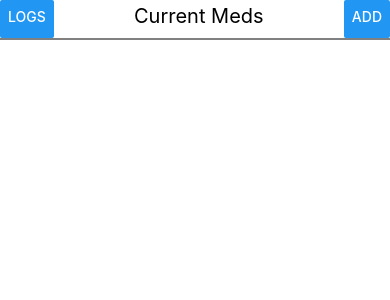
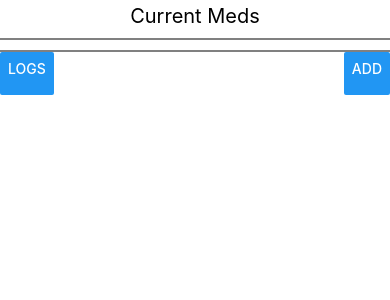
Before and after one commit to sthiessen98/med-tracker, a React Native app: screen / in a window 390 px wide. Shown: the top 300 px of the page. Built offline with nearby package versions, Linux system fonts and the light colour scheme.

Commit message:
Broke out repeated parts into header and footer components. Moved buttons to bottom for easier access

```diff
--- a/src/AddMed.tsx
+++ b/src/AddMed.tsx
@@ -3,6 +3,8 @@ import { Appearance, Button, SafeAreaView, Text, TextInput, View } from "react-n
 import uuid from 'react-native-uuid';
 import { currMedInstance } from "./App";
 import AsyncStorage from '@react-native-async-storage/async-storage';
+import ScreenHeader from "./Components/ScreenHeader";
+import ScreenFooter from "./Components/ScreenFooter";
 
 interface addMedProps {
   //  meds: currMedInstance[];
@@ -24,21 +26,13 @@ function AddMed({onBackPress}: addMedProps){
 
 
     return(
-        <SafeAreaView style={{flexDirection: 'column', alignItems: 'stretch'}}>
-             <View style={{ alignItems: 'stretch',  flexDirection: 'row', justifyContent: 'space-between', height: 40, marginBottom: 10, borderBottomColor: 'grey', borderBottomWidth: 2, borderStyle: 'solid' }}>
-                <View></View>
-                <View>
-                    <Text style={Styles.textStyle}>Add New Med</Text>
-                </View>
-                <View>
-                    <Button title="Back" onPress={()=>{
-                        onBackPress();
-                    }} />
-                </View>
-            </View>
-            <TextInput style={Styles.textInput} placeholder={'Name'} onChangeText={(value)=> setName(value)}/>
-            <TextInput style={Styles.textInput} placeholder={'Dosage (mg)'} onChangeText={(value)=> setDosage(parseInt(value))}/>
-            <Button title={'Submit'} onPress={async ()=>{
+        <View style={{height: '100%', width: '100%', flexDirection: 'column', justifyContent: 'space-between'}}>
+            <ScreenHeader title={'Add Med'}/>
+
+            <View>
+                <TextInput style={Styles.textInput} placeholder={'Name'} onChangeText={(value)=> setName(value)}/>
+                <TextInput style={Styles.textInput} placeholder={'Dosage (mg)'} onChangeText={(value)=> setDosage(parseInt(value))}/>
+                <Button title={'Submit'} onPress={async ()=>{
                 if(name !== null && dosage > 0){
                     const newMed: currMedInstance = {
                         id: uuid.v4().toString(),
@@ -49,7 +43,11 @@ function AddMed({onBackPress}: addMedProps){
                     onBackPress();
                 }
             }}/>
-        </SafeAreaView>
+            </View>
+            <View style={{flex: 1, justifyContent: 'flex-end'}}>
+                <ScreenFooter leftButtonTitle="Back" leftButtonPress={()=> onBackPress()}/>
+            </View>
+        </View>
     );
 }
 
--- /dev/null
+++ b/src/Components/ScreenFooter.tsx
@@ -0,0 +1,27 @@
+import { Button, View } from "react-native";
+
+interface IScreenFooterProps{
+    leftButtonTitle?: string;
+    leftButtonPress?: ()=> void;
+    rightButtonTitle?: string;
+    rightButtonPress?:()=> any;
+}
+
+function ScreenFooter({leftButtonTitle, leftButtonPress, rightButtonTitle, rightButtonPress}: IScreenFooterProps){
+    return (
+    <View style={{ alignItems: 'stretch',  flexDirection: 'row', justifyContent: 'space-between', height: 45, borderTopColor: 'grey', borderTopWidth: 2, borderStyle: 'solid' }}>
+        {!!leftButtonTitle && !!leftButtonPress && (
+            <Button title={leftButtonTitle} onPress={()=> {
+            leftButtonPress();
+        }}/>
+        )}
+        {!!rightButtonTitle && !!rightButtonPress && (
+            <Button title={rightButtonTitle} onPress={()=>{
+            rightButtonPress();
+        }} />
+        )}
+    </View>
+    );
+}
+
+export default ScreenFooter;
--- /dev/null
+++ b/src/Components/ScreenHeader.tsx
@@ -0,0 +1,15 @@
+import { Appearance, Text, View } from "react-native";
+
+interface IScreenHeaderProps{
+    title: string;
+}
+
+function ScreenHeader({title}: IScreenHeaderProps){
+    return(
+    <View style={{ alignItems: 'stretch', backgroundColor: Appearance.getColorScheme() === 'dark'? 'black' : 'white', flexDirection: 'row', alignContent: 'center', height: 40, marginBottom: 10, borderBottomColor: 'grey', borderBottomWidth: 2, borderStyle: 'solid' }}>
+        <Text style={{textAlign: 'center', width: '100%', fontSize:20, padding: 4, color: Appearance.getColorScheme() === 'dark' ? 'white' : 'black'}}>{title}</Text>
+    </View>
+    );
+}
+
+export default ScreenHeader;
--- a/src/ListMeds.tsx
+++ b/src/ListMeds.tsx
@@ -1,8 +1,10 @@
 import React, { useEffect, useState } from "react";
-import { Appearance, Button, FlatList, SafeAreaView, Text, View } from "react-native";
-import { currMedInstance, medLogInstance } from "./App";
+import { Button, FlatList, SafeAreaView, Text, View } from "react-native";
+import { currMedInstance } from "./App";
 import MedListItem from "./MedListItem";
 import AsyncStorage from '@react-native-async-storage/async-storage';
+import ScreenHeader from "./Components/ScreenHeader";
+import ScreenFooter from "./Components/ScreenFooter";
 
 
 interface medProps {
@@ -35,24 +37,21 @@ function ListMeds({ onAddPress, onLogPress }: medListProps) {
     },[]);
 
     return(
-        <SafeAreaView style={{flexDirection: 'column', alignItems: 'stretch'}}>
-            <View style={{ alignItems: 'stretch',  flexDirection: 'row', justifyContent: 'space-between', height: 40, marginBottom: 10, borderBottomColor: 'grey', borderBottomWidth: 2, borderStyle: 'solid' }}>
-                <Button title="Logs" onPress={()=> {
-                    onLogPress();
-                }}/>
-                <Text style={{fontSize:20, padding: 4, color: Appearance.getColorScheme() === 'dark' ? 'white' : 'black'}}>Current Meds</Text>
-                <Button title="Add" onPress={()=>{
-                    onAddPress();
-                 }} />
+        <View style={{height: '100%', width: '100%', flexDirection: 'column', justifyContent: 'space-between'}}>
+            <View>
+                <ScreenHeader title={'Current Meds'}/>
             </View>
-
-            <FlatList
-            data={medList}
-            renderItem={renderItem}
-            keyExtractor={(item) => item.id}
-            />
-        </SafeAreaView>
-
+            <View style={{flex: 1}}>
+                <FlatList
+                data={medList}
+                renderItem={renderItem}
+                keyExtractor={(item) => item.id}
+                />
+            </View>
+            <View style={{flex: 1, justifyContent: 'flex-end'}}>
+ <ScreenFooter leftButtonTitle="Logs" leftButtonPress={()=> onLogPress()} rightButtonTitle='Add' rightButtonPress={()=> onAddPress()}/>
+                </View>
+        </View>
     );
 };
 
--- a/src/MedLog.tsx
+++ b/src/MedLog.tsx
@@ -3,6 +3,8 @@ import { Appearance, Button, FlatList, SafeAreaView, Text, View } from "react-na
 import { medLogInstance } from "./App";
 import AsyncStorage from '@react-native-async-storage/async-storage';
 import MedLogItem from "./MedLogItem";
+import ScreenHeader from "./Components/ScreenHeader";
+import ScreenFooter from "./Components/ScreenFooter";
 
 
 interface medProps {
@@ -42,25 +44,15 @@ function ListMeds({ onBackPress }: medLogProps) {
     },[]);
 
     return(
-        <SafeAreaView style={{flexDirection: 'column', alignItems: 'stretch'}}>
-            <View style={{ alignItems: 'stretch',  flexDirection: 'row', justifyContent: 'space-between', height: 40, marginBottom: 10, borderBottomColor: 'grey', borderBottomWidth: 2, borderStyle: 'solid' }}>
-                <View></View>
-                <View>
-                    <Text style={{fontSize:20, padding: 4, color: Appearance.getColorScheme() === 'dark' ? 'white' : 'black'}}>Med Log</Text>
-                </View>
-                <View>
-                    <Button title="Back" onPress={()=>{
-                        onBackPress();
-                    }} />
-                </View>
-            </View>
-
+        <View style={{height: '100%', width: '100%', flexDirection: 'column', alignItems: 'stretch'}}>
+            <ScreenHeader title={'Med Log'}/>
             <FlatList
             data={medLog.sort((a,b)=> a.time.getTime() < b.time.getTime() ? 1 : -1)}
             renderItem={renderItem}
             keyExtractor={(item) => item.id}
             />
-        </SafeAreaView>
+            <ScreenFooter leftButtonTitle="Back" leftButtonPress={()=> onBackPress()}/>
+        </View>
 
     );
 };
```
